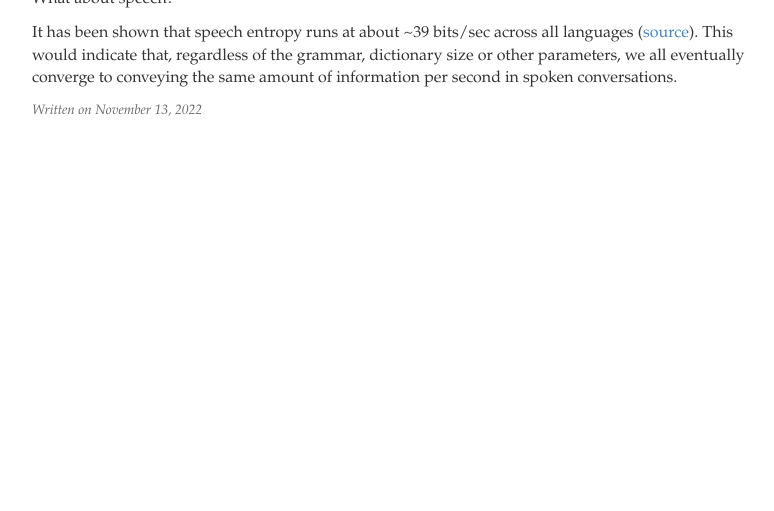
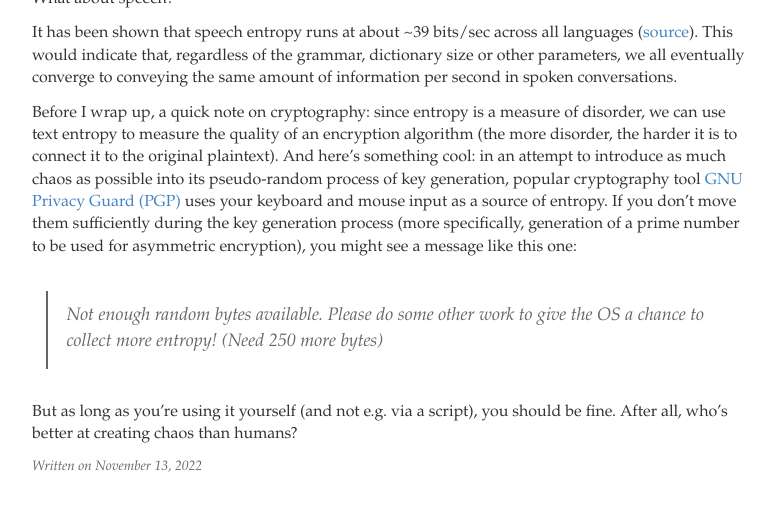
Before and after one commit to slouc/slouc.github.io, a Jekyll site: the page built from _posts/2022-11-13-Entropy.md, in a window 1280 px wide and 900 px high, scrolled down 1069 px, cut to the strip 373-884 px from the top of the window. Shown: the whole strip, without its empty margins (248-1022 px from the left). Built offline with Jekyll 4.4.1, drawn with Linux system fonts in a browser that asks for light colours; formulas are drawn with MathJax 3; before the commit the page ends 1613 px from its top, so only the background shows below that.

Commit message:
added a note on gpg

```diff
--- a/_posts/2022-11-13-Entropy.md
+++ b/_posts/2022-11-13-Entropy.md
@@ -66,3 +66,19 @@ It has been shown that speech entropy runs at about ~39 bits/sec across
 all languages ([source](https://www.science.org/doi/10.1126/sciadv.aaw2594)). This would indicate that,
 regardless of the grammar, dictionary size or other parameters, we all eventually converge to conveying
 the same amount of information per second in spoken conversations.
+
+Before I wrap up, a quick note on cryptography: since entropy is a measure of disorder, we can use
+text entropy to measure the quality of an encryption algorithm (the more disorder, the harder it is
+to connect it to the original plaintext).
+And here's something cool: in an attempt to introduce as much chaos as possible into its pseudo-random
+process of key generation,
+popular cryptography tool [GNU Privacy Guard (PGP)](https://gnupg.org) uses your keyboard and
+mouse input as a source of entropy. If you don't move them sufficiently during the key generation
+process (more specifically, generation of a prime number to be used for asymmetric encryption),
+you might see a message like this one:
+
+> Not enough random bytes available.  Please do some other work to give
+> the OS a chance to collect more entropy! (Need 250 more bytes)
+
+But as long as you're using it yourself (and not e.g. via a script), you should be fine.
+After all, who's better at creating chaos than humans?
```
